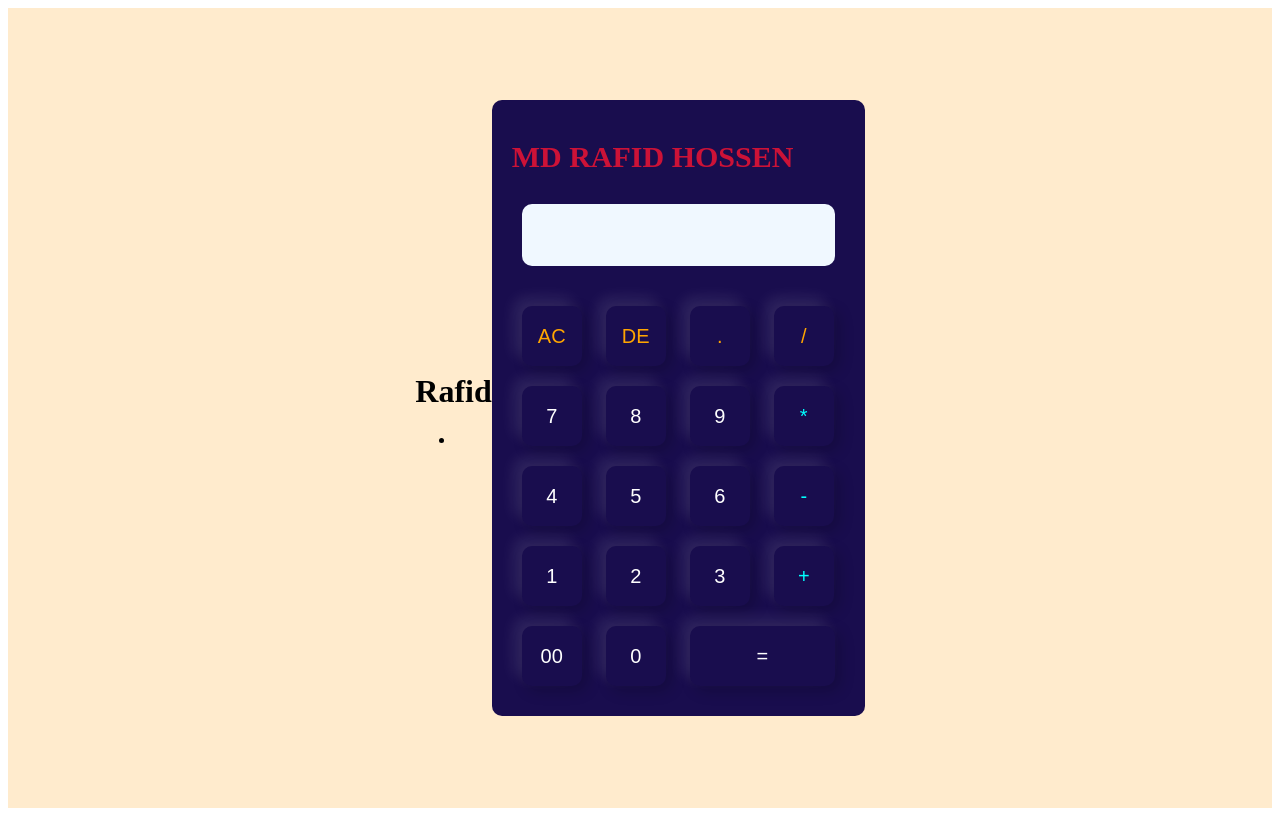
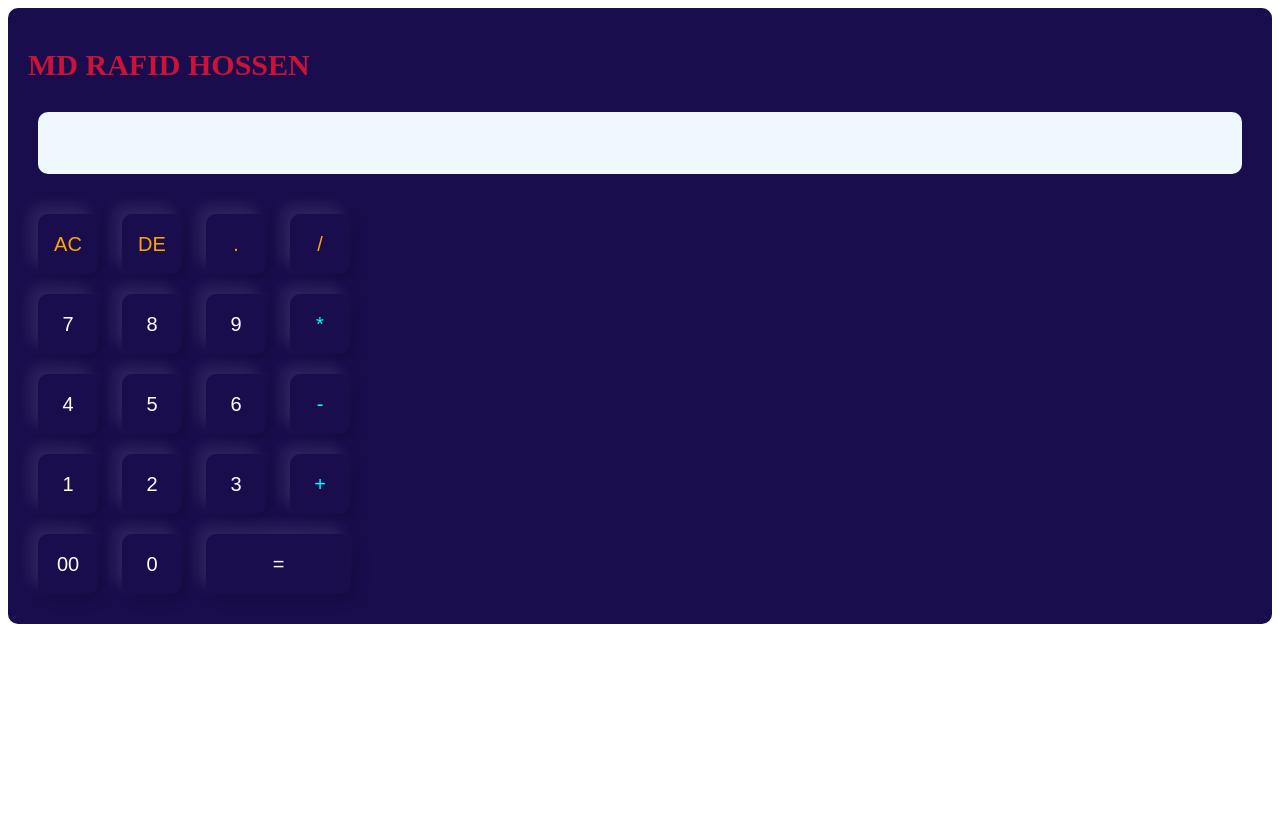
Before and after one commit to rafid098/calculator, a plain HTML site: page index.html in a window 1280 px wide. Drawn offline with Linux system fonts and the light colour scheme.

Commit message:
Update index.html

```diff
--- a/index.html
+++ b/index.html
@@ -5,17 +5,7 @@
         <link rel="stylesheet" href="style.css">
     </head>
     <body>
-        <div id="container">
-            <div class="header">
-                <div class="logo">
-                    <h1>Rafid</h1>
-                </div>
-                <ul>
-                    <li><a href="#"></a></li>
-                </ul>
-            </div>
-
-            <div class="calculator">
+          <div class="calculator">
                 <form>
                     <div>
 
```
